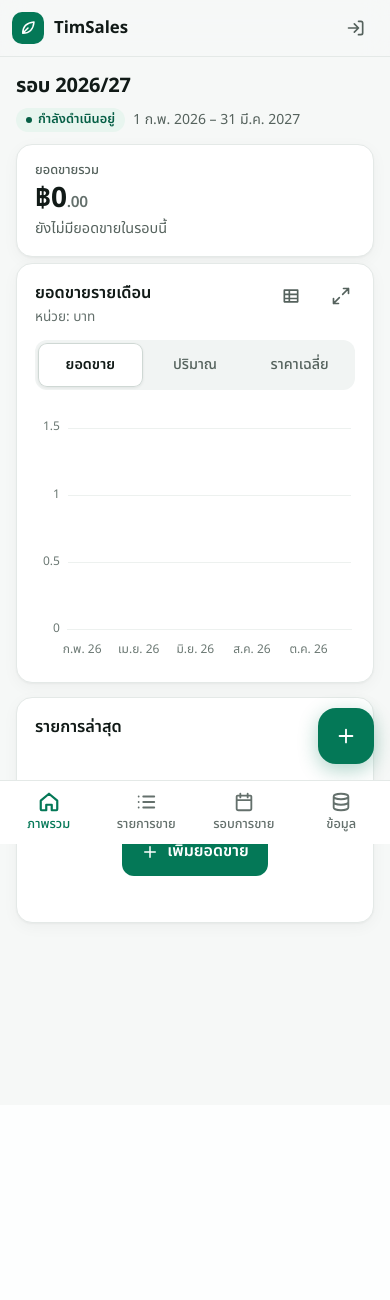
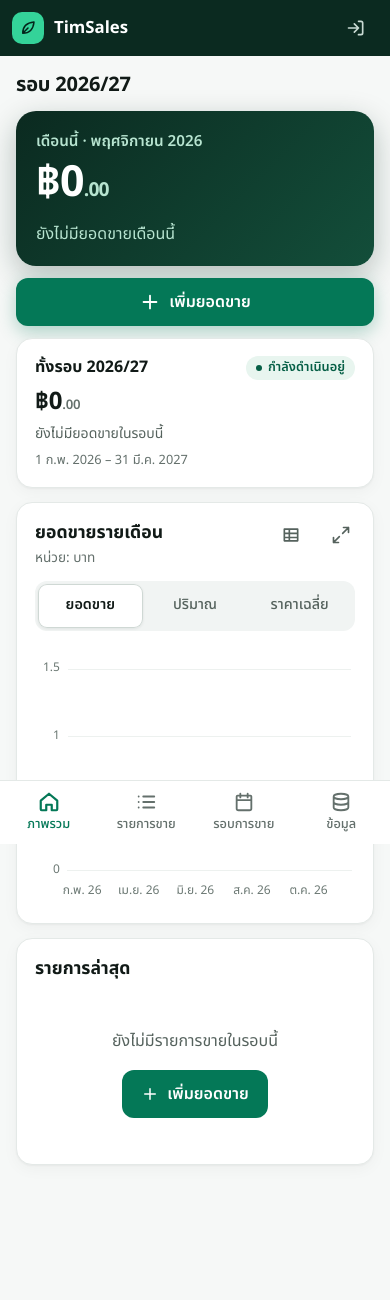
Before and after one commit to samrids/TimSales6, a PHP site: page / in a window 390 px wide. Shown: the top 1300 px of the page. Before the commit the page ends 925 px from the top, so only its background shows below. Run offline with PHP 8.4, Linux system fonts and the light colour scheme; the visitor is signed in with stand-in values (Sample User, id 1).

Commit message:
Web: task-first dashboard and bolder look (design option C)
- Dashboard opens on "เดือนนี้": this month's revenue with ▲/▼ % vs the
  month before, kg · average price · count ("เดือนล่าสุด" once the
  season has ended); a full-width "เพิ่มยอดขาย" button right under it;
  the season total in a smaller card. Side by side on desktop
- Dark green top bar and "this month" band; selected season filled;
  heavier headings and numbers. Sales summary uses the same band
- Sales list: month headers stay pinned under the top bar while
  scrolling, keeping the month and subtotal in view
- All new text colours checked ≥5.4:1, light and dark mode

Co-Authored-By: Claude Opus 5.5 <noreply@anthropic.com>

```diff
--- a/web/assets/css/style.css
+++ b/web/assets/css/style.css
@@ -49,6 +49,14 @@
   --selected-ring: var(--line-strong);
   --font: "Noto Sans Thai", "Sarabun", "Leelawadee UI", "Thonburi", system-ui, -apple-system, "Segoe UI", Roboto, sans-serif;
   --tabbar-h: 64px;
+  /* dark frame: top bar + "this month" band (white / --*-ink-2 text pass ≥5.4:1) */
+  --bar-bg: #0B2A20;
+  --bar-ink: #FFFFFF;
+  --bar-ink-2: #C9DAD3;
+  --now-from: #0B2A20;
+  --now-to: #134E3A;
+  --now-ink-2: #B7E4D0;
+  --tab-on: #065F46;
 }
 @media (prefers-color-scheme: dark) {
   :root {
@@ -110,26 +122,22 @@ small { font-size: .8em; }
 /* ---------- Top bar ---------- */
 .topbar {
   position: sticky; top: 0; z-index: 20;
-  background: color-mix(in srgb, var(--bg) 88%, transparent);
-  -webkit-backdrop-filter: saturate(1.4) blur(12px);
-  backdrop-filter: saturate(1.4) blur(12px);
-  border-bottom: 1px solid var(--line);
+  background: var(--bar-bg);
   padding-top: env(safe-area-inset-top);
 }
-@supports not (background: color-mix(in srgb, red 50%, blue)) {
-  .topbar { background: var(--bg); }
-}
+.topbar :focus-visible { outline-color: #6EE7B7; }
+.topbar .icon-btn { color: var(--bar-ink-2); }
 .topbar-inner {
   max-width: 960px; margin: 0 auto; height: 56px;
   display: flex; align-items: center; gap: 8px; padding: 0 12px;
 }
-.brand { display: inline-flex; align-items: center; gap: 10px; color: var(--text); font-weight: 700; font-size: 1.05rem; margin-right: auto; }
+.brand { display: inline-flex; align-items: center; gap: 10px; color: var(--bar-ink); font-weight: 700; font-size: 1.05rem; margin-right: auto; }
 .brand-mark {
   width: 32px; height: 32px; border-radius: 10px;
   display: grid; place-items: center;
-  background: var(--brand); color: var(--on-brand);
+  background: #34D399; color: #04231A;
 }
-.topbar-title { flex: 1; font-size: 1.05rem; font-weight: 600; white-space: nowrap; overflow: hidden; text-overflow: ellipsis; }
+.topbar-title { flex: 1; color: var(--bar-ink); font-size: 1.05rem; font-weight: 600; white-space: nowrap; overflow: hidden; text-overflow: ellipsis; }
 .icon-btn {
   display: inline-grid; place-items: center; flex: none;
   width: 44px; height: 44px; border-radius: 12px; border: 0;
@@ -168,7 +176,7 @@ small { font-size: .8em; }
   box-shadow: var(--shadow); padding: 18px; margin-bottom: 14px;
 }
 .card-head { display: flex; align-items: flex-start; justify-content: space-between; gap: 12px; margin-bottom: 12px; }
-.card-title { font-size: 1.02rem; font-weight: 600; }
+.card-title { font-size: 1.1rem; font-weight: 700; }
 .card-sub { margin: 2px 0 0; color: var(--text-3); font-size: .85rem; }
 .card-tools { display: flex; gap: 6px; margin: -8px -8px 0 0; }
 .link-more { display: inline-flex; align-items: center; gap: 2px; font-size: .9rem; font-weight: 500; }
@@ -184,10 +192,9 @@ small { font-size: .8em; }
 .season-tabs a {
   display: inline-flex; align-items: center; min-height: 44px; padding: 0 16px; border-radius: 999px;
   border: 1px solid var(--line-strong); background: var(--surface); color: var(--text-2);
-  font-weight: 500; font-size: .95rem; white-space: nowrap; font-variant-numeric: tabular-nums;
+  font-weight: 600; font-size: .95rem; white-space: nowrap; font-variant-numeric: tabular-nums;
 }
-.season-tabs a[aria-current="page"] { background: var(--brand-soft); border-color: var(--brand); color: var(--brand-ink); font-weight: 600; }
-.season-meta { display: flex; align-items: center; gap: 8px; flex-wrap: wrap; margin: -4px 0 12px; color: var(--text-2); font-size: .875rem; }
+.season-tabs a[aria-current="page"] { background: var(--tab-on); border-color: var(--tab-on); color: #FFFFFF; }
 
 .chip { display: inline-flex; align-items: center; gap: 6px; padding: 2px 10px; border-radius: 999px; font-size: .8rem; font-weight: 600; white-space: nowrap; }
 .chip::before { content: ""; width: 6px; height: 6px; border-radius: 50%; background: currentColor; }
@@ -264,10 +273,40 @@ small { font-size: .8em; }
 .list-toolbar .season-tabs { flex: 1; min-width: 0; }
 .list-toolbar .season-tabs ul { margin-right: 0; padding-right: 4px; }
 .list-toolbar .season-title { flex: 1; font-size: 1.25rem; }
-.list-summary { padding: 16px 18px; margin-bottom: 6px; }
-.list-summary-total { font-size: 1.75rem; font-weight: 700; letter-spacing: -.01em; line-height: 1.25; font-variant-numeric: tabular-nums; }
-.list-summary-total small { font-size: .55em; font-weight: 600; color: var(--text-3); }
-.list-summary-sub { margin: 2px 0 0; color: var(--text-2); font-size: .9rem; }
+.list-summary { padding: 16px 18px; margin-bottom: 6px; background: linear-gradient(135deg, var(--now-from), var(--now-to)); border: 0; color: #FFFFFF; }
+.list-summary .stat-label { color: var(--now-ink-2); }
+.list-summary-total { font-size: 1.75rem; font-weight: 800; letter-spacing: -.01em; line-height: 1.25; font-variant-numeric: tabular-nums; }
+.list-summary-total small { font-size: .55em; font-weight: 600; color: var(--now-ink-2); }
+.list-summary-sub { margin: 2px 0 0; color: var(--now-ink-2); font-size: .9rem; }
+
+/* ---------- Dashboard top: this month → add a sale → season total ---------- */
+.dash-top { display: grid; gap: 12px; margin-bottom: 14px; }
+.now-card {
+  background: linear-gradient(135deg, var(--now-from), var(--now-to));
+  color: #FFFFFF; border-radius: 20px; padding: 20px;
+  box-shadow: 0 10px 30px rgba(11, 42, 32, .28);
+}
+.now-head { display: flex; align-items: center; justify-content: space-between; gap: 8px; flex-wrap: wrap; }
+.now-label { font-size: .95rem; font-weight: 600; color: var(--now-ink-2); }
+.delta { display: inline-flex; align-items: center; gap: 4px; padding: 3px 10px; border-radius: 999px; font-size: .8rem; font-weight: 700; white-space: nowrap; }
+.delta.is-up { background: #34D399; color: #04231A; }
+.delta.is-down { background: #FEF3C7; color: #92400E; }
+.now-value { font-size: clamp(2.4rem, 11vw, 3.2rem); font-weight: 800; letter-spacing: -.02em; line-height: 1.15; margin: 6px 0 14px; font-variant-numeric: tabular-nums; }
+.now-value small { font-size: .45em; font-weight: 700; color: var(--now-ink-2); }
+.now-stats { display: grid; grid-template-columns: repeat(3, 1fr); gap: 8px; margin: 0; padding-top: 14px; border-top: 1px solid rgba(255, 255, 255, .2); }
+.now-stats div { min-width: 0; }
+.now-stats dt { font-size: .8rem; color: var(--now-ink-2); }
+.now-stats dd { margin: 0; font-size: 1.1rem; font-weight: 700; font-variant-numeric: tabular-nums; white-space: nowrap; }
+.now-stats dd small { font-size: .7em; font-weight: 500; color: var(--now-ink-2); }
+.now-empty { margin: 0; color: var(--now-ink-2); }
+.btn-xl { min-height: 58px; font-size: 1.1rem; border-radius: 16px; box-shadow: 0 6px 18px color-mix(in srgb, var(--brand) 30%, transparent); }
+.season-strip { background: var(--surface); border: 1px solid var(--line); border-radius: var(--radius); padding: 16px 18px; box-shadow: var(--shadow); }
+.season-strip-head { display: flex; align-items: center; justify-content: space-between; gap: 8px; }
+.season-strip-title { font-weight: 700; }
+.season-strip-total { font-size: 1.5rem; font-weight: 800; letter-spacing: -.01em; margin-top: 4px; font-variant-numeric: tabular-nums; }
+.season-strip-total small { font-size: .55em; font-weight: 600; color: var(--text-3); }
+.season-strip-sub { margin: 2px 0 0; color: var(--text-2); font-size: .875rem; }
+.season-strip-range { margin: 6px 0 0; color: var(--text-3); font-size: .8rem; }
 /* the row just saved (sales.php#sale-<id>): clear of the sticky bars, highlighted */
 .sale-list li { scroll-margin-top: 72px; scroll-margin-bottom: calc(var(--tabbar-h) + 96px); }
 .sale-list li:target .sale-row { background: var(--brand-soft); box-shadow: inset 3px 0 0 var(--brand); }
--- a/web/index.php
+++ b/web/index.php
@@ -1,5 +1,6 @@
 <?php
-// Dashboard — season picker, one summary card (revenue, kg, price, count), one monthly
+// Dashboard — season picker; "this month" card (vs last month), a big add button and the
+// season total; one monthly
 // chart with a metric switch (revenue / volume / average price) + table view,
 // and the latest sales.
 require __DIR__ . '/app/bootstrap.php';
@@ -25,12 +26,39 @@ try {
 
 $recent = array_slice(array_reverse($sales), 0, 5);
 
+// "How am I doing now": this calendar month, or the latest month with sales once the
+// season has ended; compared with the month before it.
+$now = null;
+$prev = null;
+$nowYm = date('Y-m');
+$isCurrent = false;
+foreach ($monthly as $i => $p) {
+    if ($p['yearMonth'] === $nowYm) {
+        $now = $p;
+        $prev = $i > 0 ? $monthly[$i - 1] : null;
+        $isCurrent = true;
+        break;
+    }
+}
+if ($now === null) {
+    for ($i = count($monthly) - 1; $i >= 0; $i--) {
+        if ($monthly[$i]['count'] > 0) {
+            $now = $monthly[$i];
+            $prev = $i > 0 ? $monthly[$i - 1] : null;
+            break;
+        }
+    }
+}
+$delta = null; // percent change in revenue vs the month before
+if ($now !== null && $prev !== null && $prev['revenue'] > 0) {
+    $delta = ($now['revenue'] - $prev['revenue']) / $prev['revenue'] * 100;
+}
+
 $pageTitle = $season !== null ? 'ภาพรวม ' . $season->label() : 'ภาพรวม';
 $srHeading = true;
 $activeNav = 'dashboard';
 $useCharts = !empty($monthly);
-$fabUrl = 'sale_form.php';
-$fabLabel = 'เพิ่มยอดขาย';
+// No floating button here: the big "เพิ่มยอดขาย" button sits right under the month card
 require APP_DIR . '/views/header.php';
 ?>
 <?php if ($error !== null): ?>
@@ -46,19 +74,48 @@ require APP_DIR . '/views/header.php';
     <p class="season-title"><?php echo h($season->label()); ?></p>
   <?php endif; ?>
 </section>
-<p class="season-meta"><?php echo season_chip($season); ?><span><?php echo h(season_range($season)); ?></span></p>
+<div class="dash-top">
+  <section class="now-card" aria-labelledby="now-title">
+    <div class="now-head">
+      <h2 class="now-label" id="now-title"><?php echo $isCurrent ? 'เดือนนี้' : 'เดือนล่าสุด'; ?> · <?php echo h($now !== null ? $now['title'] : $season->label()); ?></h2>
+      <?php if ($delta !== null): ?>
+        <span class="delta <?php echo $delta >= 0 ? 'is-up' : 'is-down'; ?>">
+          <span aria-hidden="true"><?php echo $delta >= 0 ? '▲' : '▼'; ?></span>
+          <span class="sr-only"><?php echo $delta >= 0 ? 'เพิ่มขึ้น' : 'ลดลง'; ?></span>
+          <?php echo h(number_format(abs($delta), 0)); ?>% จากเดือนก่อน
+        </span>
+      <?php endif; ?>
+    </div>
+    <div class="now-value"><?php echo money_hero($now !== null ? $now['revenue'] : 0); ?></div>
+    <?php if ($now !== null && $now['count'] > 0): ?>
+      <dl class="now-stats">
+        <div><dt>ปริมาณ</dt><dd><?php echo h(fmt_trim($now['kg'])); ?> <small>กก.</small></dd></div>
+        <div><dt>ราคาเฉลี่ย</dt><dd><?php echo h(fmt_number($now['price'])); ?> <small>บาท/กก.</small></dd></div>
+        <div><dt>รายการ</dt><dd><?php echo (int)$now['count']; ?></dd></div>
+      </dl>
+    <?php else: ?>
+      <p class="now-empty"><?php echo $isCurrent ? 'ยังไม่มียอดขายเดือนนี้' : 'ยังไม่มียอดขายในรอบนี้'; ?></p>
+    <?php endif; ?>
+  </section>
 
-<section class="card list-summary">
-  <div class="stat-label">ยอดขายรวม</div>
-  <div class="list-summary-total"><?php echo money_hero($stats['totalAmount']); ?></div>
-  <p class="list-summary-sub">
+  <a class="btn btn-primary btn-xl" href="sale_form.php"><?php echo icon('plus', 22); ?> เพิ่มยอดขาย</a>
+
+  <section class="season-strip" aria-label="สรุปทั้งรอบ">
+    <div class="season-strip-head">
+      <span class="season-strip-title">ทั้ง<?php echo h($season->label()); ?></span>
+      <?php echo season_chip($season); ?>
+    </div>
+    <div class="season-strip-total"><?php echo money_hero($stats['totalAmount']); ?></div>
+    <p class="season-strip-sub">
       <?php if ($stats['recordCount'] > 0): ?>
         <?php echo h(fmt_trim($stats['totalKg'])); ?> กก. · เฉลี่ย <?php echo h(fmt_number($stats['averageUnitPrice'])); ?> บาท/กก. · <?php echo (int)$stats['recordCount']; ?> รายการ
       <?php else: ?>
         ยังไม่มียอดขายในรอบนี้
       <?php endif; ?>
     </p>
+    <p class="season-strip-range"><?php echo h(season_range($season)); ?></p>
   </section>
+</div>
 
 <?php if (!empty($monthly)): ?>
 <section class="card chart-card" data-chart-card>
```
Also changed, not shown: other parts of web/assets/css/style.css (+25 -13 lines). Lines whose indentation alone changed are shown as unchanged.
